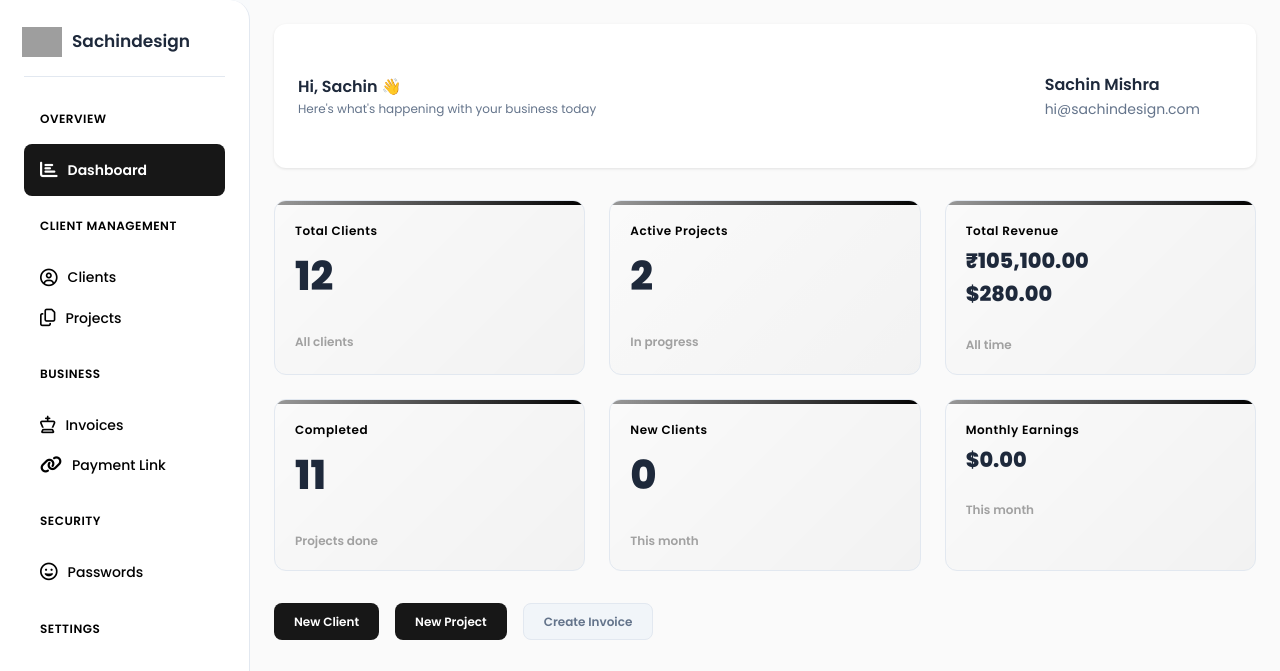
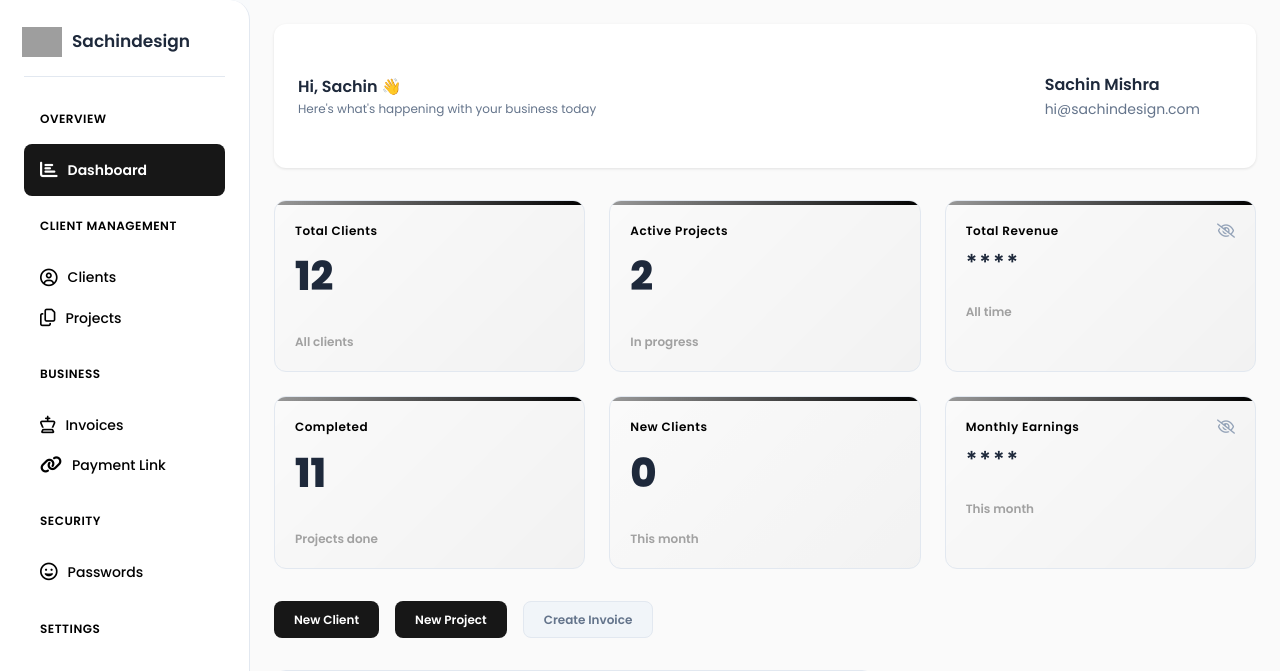
Before and after one commit to Sachinsagarmishra/panel, a PHP site: page / in a window 1280 px wide. Shown: the top 671 px of the page. Run offline with PHP 8.4, Linux system fonts and the light colour scheme; the visitor is signed in with stand-in values (Sample User, id 1); data comes from the database, SQL or seed files in the repository; grey boxes are pictures that could not be loaded.

Commit message:
Add privacy toggle (masking) to revenue and earnings cards

```diff
--- a/index.php
+++ b/index.php
@@ -71,24 +71,33 @@ try {
 function formatCurrencyDisplay($revenues, $limit = 2)
 {
     if (empty($revenues)) {
-        return '$0.00';
+        return '<div class="amount-wrapper masked">' .
+               '<div class="amount-actual"><div>$0.00</div></div>' .
+               '<div class="amount-masked">****</div>' .
+               '</div>';
     }
 
-    $output = '';
+    $output = '<div class="amount-wrapper masked">';
+    $visible_part = '';
+
     $count = 0;
     foreach ($revenues as $revenue) {
         if ($count >= $limit)
             break;
         $symbol = $revenue['symbol'] ?? '$';
         $amount = number_format($revenue['total_amount'] ?? $revenue['monthly_amount'], 2);
-        $output .= '<div>' . $symbol . $amount . '</div>';
+        $visible_part .= '<div>' . $symbol . $amount . '</div>';
         $count++;
     }
 
     if (count($revenues) > $limit) {
         $remaining = count($revenues) - $limit;
-        $output .= '<div style="font-size: 0.8rem; color: #64748b;">+' . $remaining . ' more</div>';
+        $visible_part .= '<div style="font-size: 0.8rem; color: #64748b;">+' . $remaining . ' more</div>';
     }
+
+    $output .= '<div class="amount-actual">' . $visible_part . '</div>';
+    $output .= '<div class="amount-masked">****</div>';
+    $output .= '</div>';
 
     return $output;
 }
@@ -150,6 +159,9 @@ include 'includes/header.php';
                     <?php echo formatCurrencyDisplay($totalRevenue, 2); ?>
                 </div>
             </div>
+            <button class="toggle-visibility" onclick="togglePrivacy(this)">
+                <i class="fa-regular fa-eye-slash"></i>
+            </button>
         </div>
         <div class="stat-change positive">
             <span>All time</span>
@@ -191,6 +203,9 @@ include 'includes/header.php';
                     <?php echo formatCurrencyDisplay($monthlyEarnings, 2); ?>
                 </div>
             </div>
+            <button class="toggle-visibility" onclick="togglePrivacy(this)">
+                <i class="fa-regular fa-eye-slash"></i>
+            </button>
         </div>
         <div class="stat-change positive">
             <span>This month</span>
@@ -428,6 +443,71 @@ include 'includes/header.php';
             grid-template-columns: 1fr;
         }
     }
+
+    /* Privacy Toggle Styles */
+    .stat-header {
+        display: flex;
+        justify-content: space-between;
+        align-items: flex-start;
+    }
+
+    .toggle-visibility {
+        background: none;
+        border: none;
+        color: #94a3b8;
+        cursor: pointer;
+        padding: 4px;
+        font-size: 0.9rem;
+        transition: all 0.2s;
+        margin-top: -2px;
+        margin-right: -4px;
+    }
+
+    .toggle-visibility:hover {
+        color: #1e293b;
+        transform: scale(1.1);
+    }
+
+    .amount-wrapper.masked .amount-actual {
+        display: none;
+    }
+
+    .amount-wrapper.masked .amount-masked {
+        display: block;
+        font-family: 'Inter', sans-serif;
+        font-weight: 700;
+        letter-spacing: 2px;
+        color: #1e293b;
+        margin-top: 5px;
+    }
+
+    .amount-wrapper:not(.masked) .amount-masked {
+        display: none;
+    }
+
+    .amount-wrapper:not(.masked) .amount-actual {
+        display: block;
+    }
 </style>
 
+<script>
+    function togglePrivacy(btn) {
+        const card = btn.closest('.stat-card');
+        const wrapper = card.querySelector('.amount-wrapper');
+        const icon = btn.querySelector('i');
+
+        if (wrapper.classList.contains('masked')) {
+            wrapper.classList.remove('masked');
+            icon.classList.remove('fa-eye-slash');
+            icon.classList.add('fa-eye');
+            btn.style.color = '#1e293b';
+        } else {
+            wrapper.classList.add('masked');
+            icon.classList.remove('fa-eye');
+            icon.classList.add('fa-eye-slash');
+            btn.style.color = '#94a3b8';
+        }
+    }
+</script>
+
 <?php include "includes/footer.php"; ?>
```
